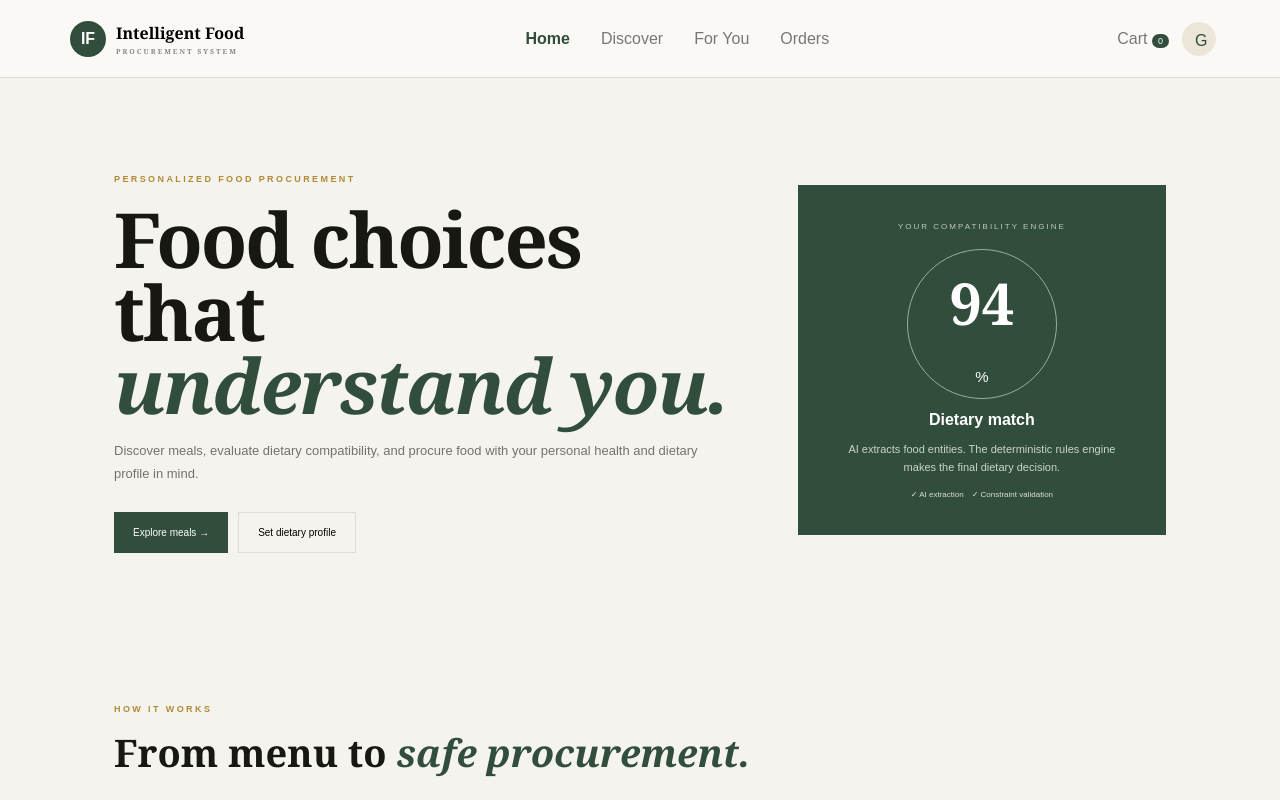
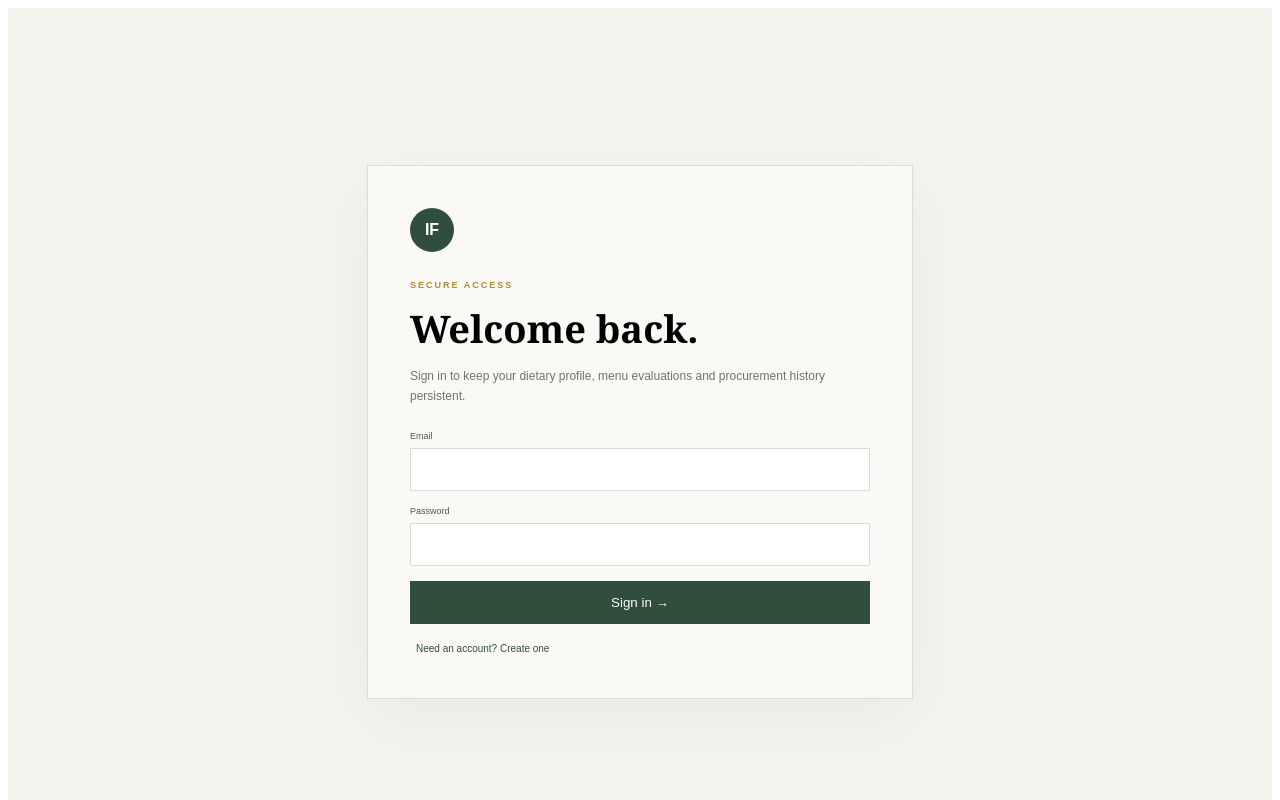
Before and after one commit to SainTs-Sadiq/Project-repo, a Next.js app: page / in a window 1280 px wide. Shown: the top 800 px of the page. Built offline with nearby package versions, Linux system fonts and the light colour scheme; no server answers.

Commit message:
feat: gate application behind supabase auth

```diff
--- a/app/layout.jsx
+++ b/app/layout.jsx
@@ -1,12 +1,10 @@
+import AuthGate from "../components/AuthGate";
+
 export const metadata = {
   title: "Food Procurement Intelligence",
   description: "AI-powered personalized meal planning and grocery optimization."
 };
 
 export default function RootLayout({ children }) {
-  return (
-    <html lang="en">
-      <body>{children}</body>
-    </html>
-  );
+  return <html lang="en"><body><AuthGate>{children}</AuthGate></body></html>;
 }
```
